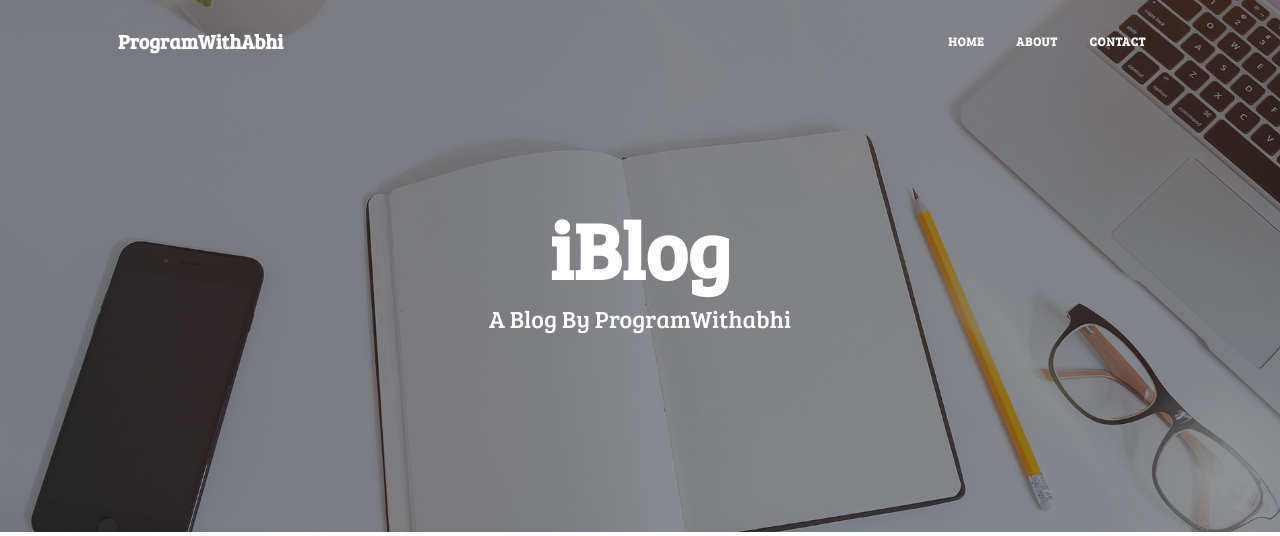
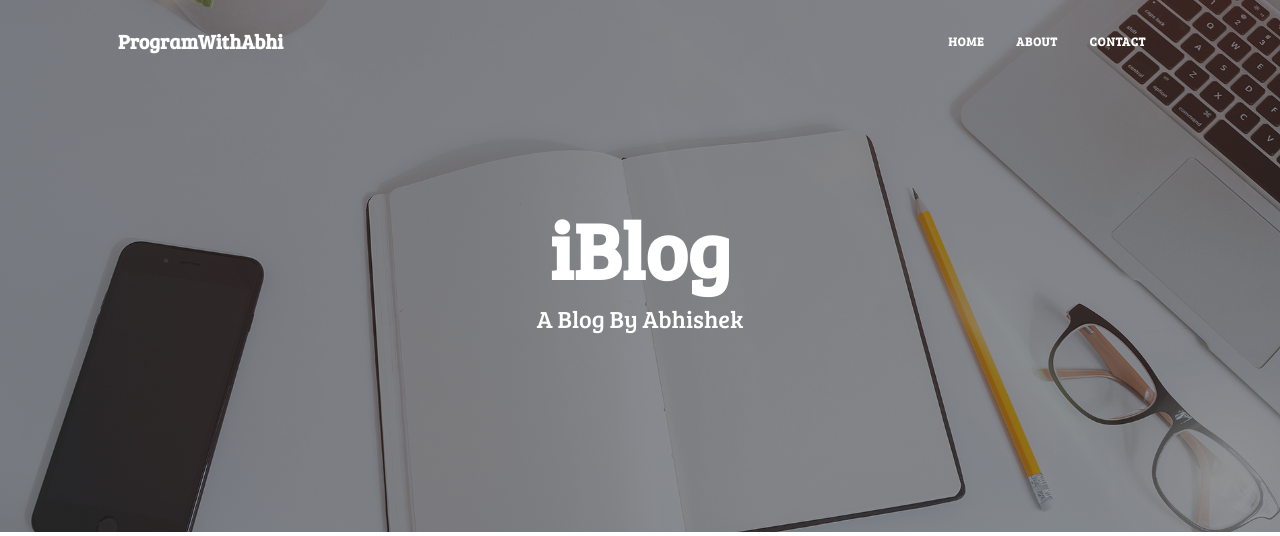
Before and after one commit to abhishek17183/iBlog, a Flask app: page / in a window 1280 px wide. Shown: the top 536 px of the page. Run offline with Flask 2, Linux system fonts and the light colour scheme; data comes from the database, SQL or seed files in the repository.

Commit message:
Final Commit

```diff
--- a/templates/index.html
+++ b/templates/index.html
@@ -12,7 +12,7 @@ ProgramWithAbhi
             <div class="col-md-10 col-lg-8 col-xl-7">
                 <div class="site-heading">
                     <h1>iBlog</h1>
-                    <span class="subheading">A Blog By ProgramWithabhi</span>
+                    <span class="subheading">A Blog By Abhishek</span>
                 </div>
             </div>
         </div>
```
